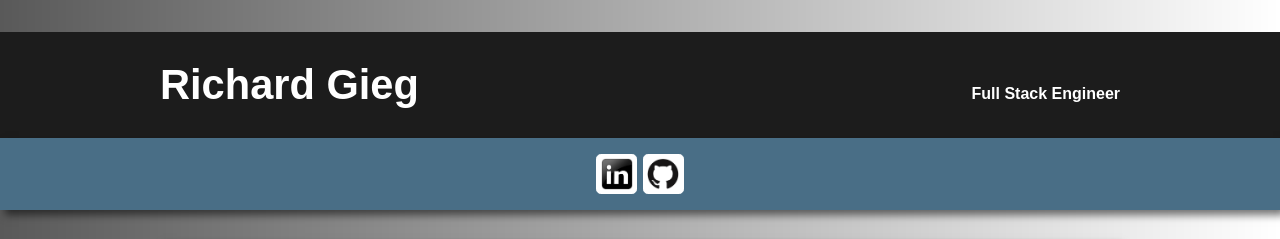
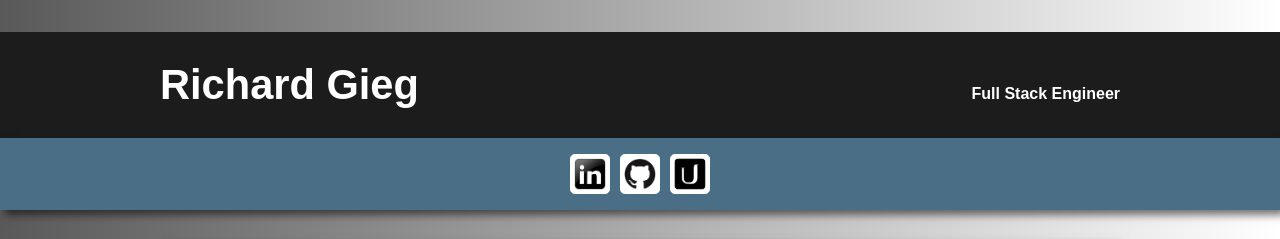
Before and after one commit to richgieg/portfolio2, a website: page src/index.html in a window 1280 px wide. Shown: the top 239 px of the page. Drawn offline with nearby package versions, Linux system fonts and the light colour scheme; files whose address does not match are found by name.

Commit message:
Add Udacity profile link

```diff
--- a/src/css/main.css
+++ b/src/css/main.css
@@ -313,7 +313,7 @@ body {
         width: 2em;
         height: 2em;
         padding: 0.2em;
-        margin: 0 0.2em;
+        margin: 0 0.3em;
         background-color: #fff;
         border: 1px solid #fff;
         border-radius: 0.3em;
--- a/src/index.html
+++ b/src/index.html
@@ -32,6 +32,8 @@
             <img src="img/soc-linkedin.png" alt="">
         </a><a class="social-link" href="https://github.com/richgieg" target="_blank">
             <img src="img/soc-github.png" alt="">
+        </a><a class="social-link" href="https://profiles.udacity.com/u/richardgieg" target="_blank">
+            <img src="img/soc-udacity.png" alt="">
         </a>
     </div>
 
```
Also changed, not shown: src/img_src/soc-udacity.png (added).
